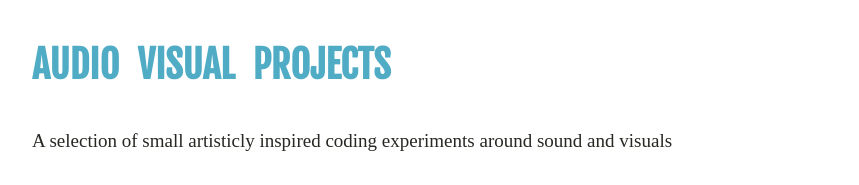
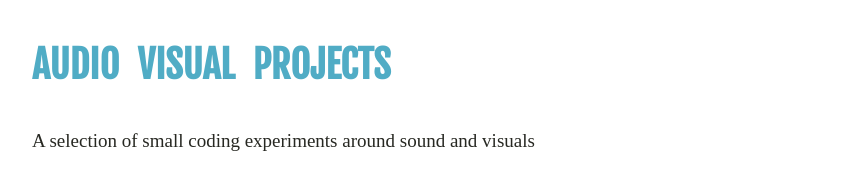
Before and after one commit to efraimdahl/GameDesignPortfolio, a plain HTML site: page index.html in a window 1280 px wide. Shown: the part 4280-4465 px from the top of the page, without its empty margins (208-1067 px from the left). Drawn offline with Linux system fonts and the light colour scheme; a web font is replaced by a local one.

Commit message:
reformulating

```diff
--- a/index.html
+++ b/index.html
@@ -118,7 +118,7 @@
 
     <article>
       <h3>Audio Visual Projects</h3>
-      <p>A selection of small artisticly inspired coding experiments around sound and visuals</p>
+      <p>A selection of small coding experiments around sound and visuals</p>
       <h4>Atten Java Plugin</h4>
       <article class="center">
         <iframe width="560" height="315" src="https://www.youtube.com/embed/3AMOHFRRVAQ" frameborder="0" allow="accelerometer; autoplay; clipboard-write; encrypted-media; gyroscope; picture-in-picture" allowfullscreen></iframe>
```
